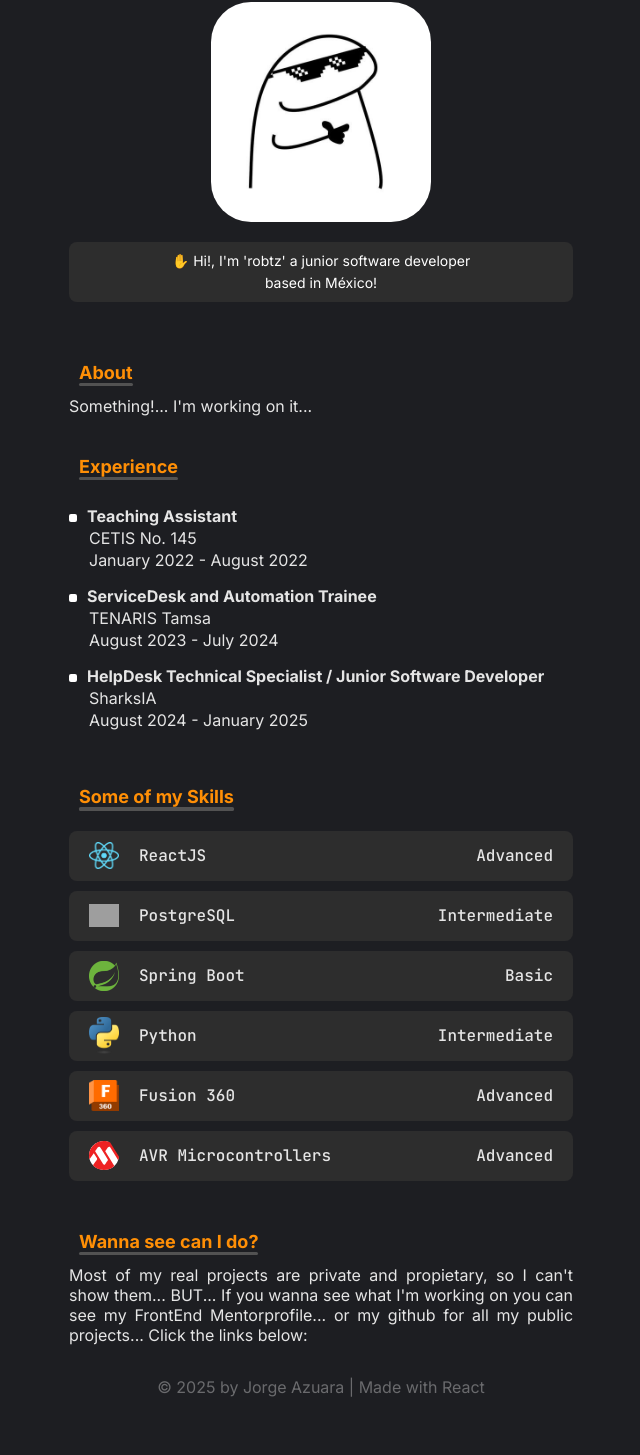
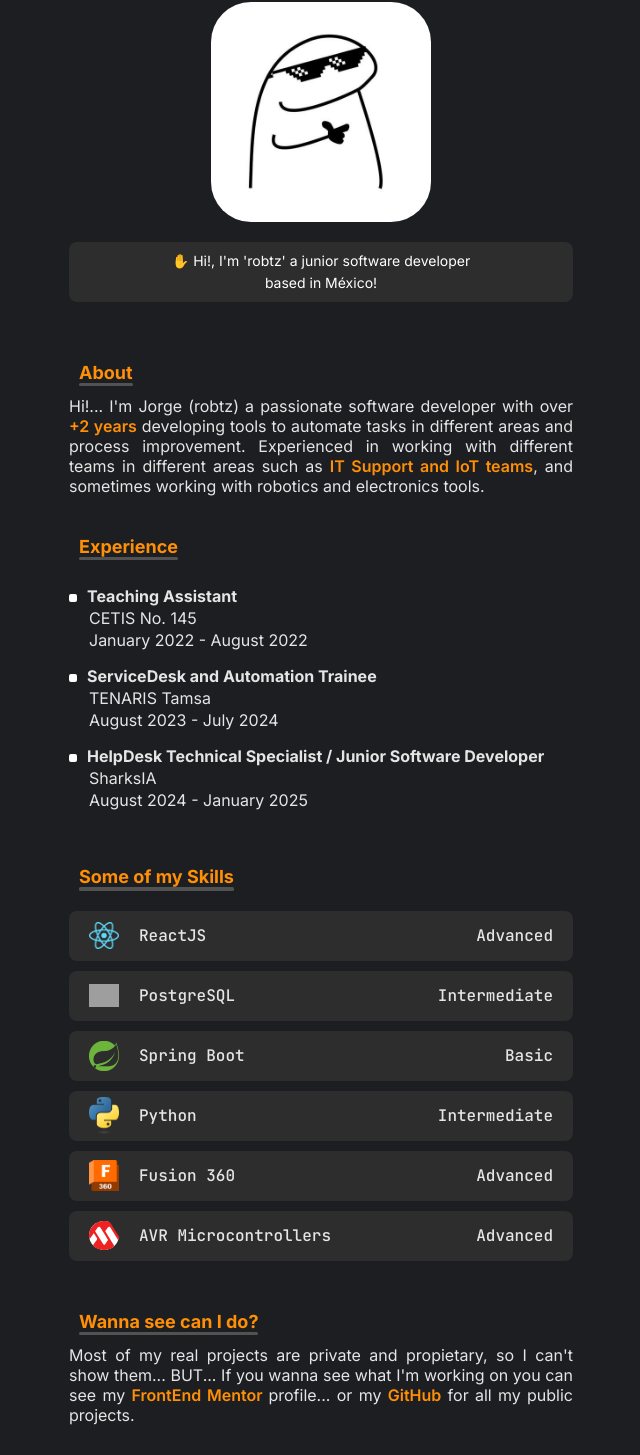
Before and after one commit to robtzcraft/robtz.me, a React (Vite) app: page / in a window 1280 px wide. Shown: the part 78-1533 px from the top of the page, without its empty margins (319-959 px from the left). Before the commit the page ends 1507 px from the top, so only its background shows below. Built offline with nearby package versions, Linux system fonts and the light colour scheme; no server answers; grey boxes are pictures that could not be loaded.

Commit message:
build_3.14.005 Body text updated

```diff
--- a/src/App.jsx
+++ b/src/App.jsx
@@ -20,7 +20,9 @@
         </div>
         <h2>About</h2>
         <p>
-          Something!... I'm working on it...
+          Hi!... I'm Jorge (robtz) a passionate software developer with over <span>+2 years</span> developing tools to automate
+          tasks in different areas and process improvement. Experienced in working with different teams in different
+          areas such as <span>IT Support and IoT teams</span>, and sometimes working with robotics and electronics tools.
         </p>
         <Experience />
         <Skills />
--- a/src/layouts/header/index.jsx
+++ b/src/layouts/header/index.jsx
@@ -85,6 +85,7 @@
       console.error(`Error: ${error}`);
       alert(`Something went wrong!. Please check your internet connection and retry.
         ${error}`);
+      setSubmitContent('Retry');
     }
   };
 
--- a/src/layouts/portfolio/index.jsx
+++ b/src/layouts/portfolio/index.jsx
@@ -6,8 +6,8 @@
         <h2>Wanna see can I do?</h2>
         <p>
           Most of my real projects are private and propietary, so I can't show them... BUT...
-          If you wanna see what I'm working on you can see my <a href="">FrontEnd Mentor</a>
-          profile... or my github for all my public projects... Click the links below:
+          If you wanna see what I'm working on you can see my <span><a href="https://www.frontendmentor.io/profile/robtzcraft" target="_blank">FrontEnd Mentor </a></span>
+          profile... or my <span><a href="https://github.com/robtzcraft" target="_blank">GitHub</a></span> for all my public projects.
         </p>
       </div>
     </>
```
